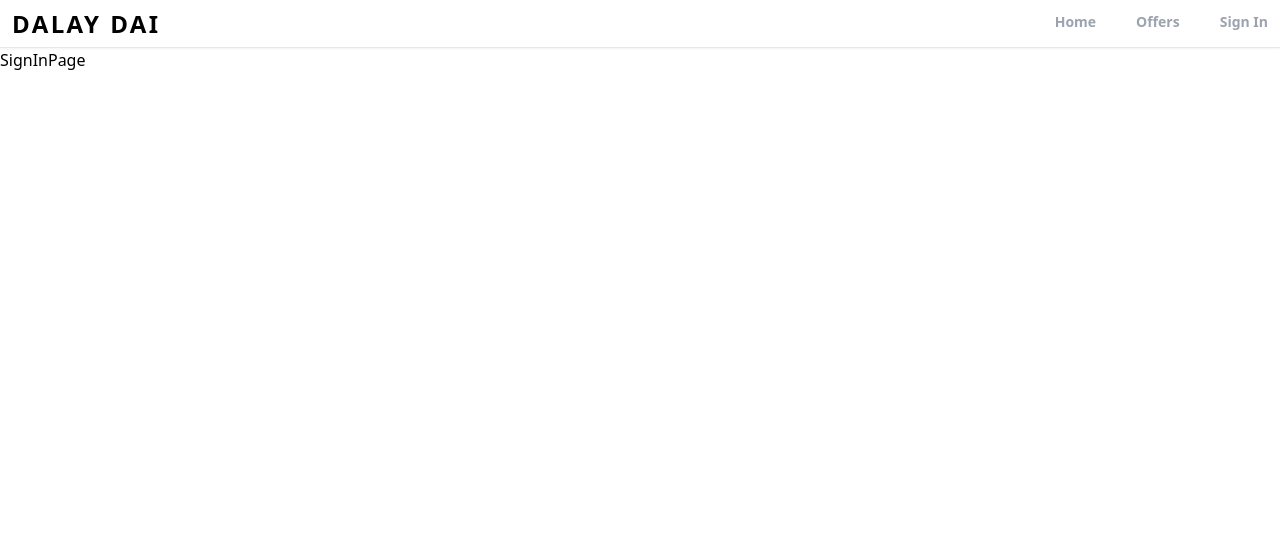
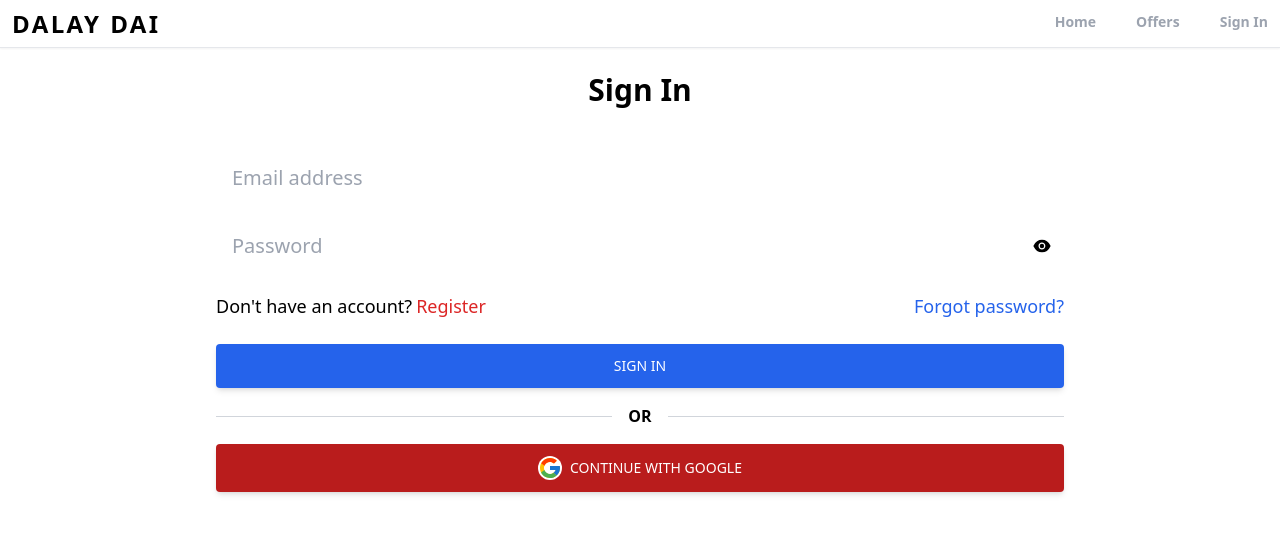
Before and after one commit to nishanbudhathoki2266/talent-hub, a Next.js app in the folder client/: page /signin in a window 1280 px wide. Shown: the top 534 px of the page. Built offline with nearby package versions, Linux system fonts and the light colour scheme.

Commit message:
Created the sign in form

```diff
--- /dev/null
+++ b/client/components/OAuth.jsx
@@ -0,0 +1,13 @@
+import { FcGoogle } from "react-icons/fc";
+
+export default function OAuth() {
+  return (
+    <button
+      type="button"
+      className="flex items-center justify-center w-full bg-red-700 text-white px-7 py-3 uppercase text-sm font-medium hover:bg-red-800 active:bg-red-900 shadow-md hover:shadow-lg active:shadow-lg transition duration-150 ease-in-out rounded"
+    >
+      <FcGoogle className="text-2xl  bg-white rounded-full mr-2" />
+      Continue with Google
+    </button>
+  );
+}
--- a/client/pages/signin/index.js
+++ b/client/pages/signin/index.js
@@ -1,7 +1,91 @@
-import React from "react";
+import { useState } from "react";
+import Link from "next/link";
+import { AiFillEyeInvisible, AiFillEye } from "react-icons/ai";
+import OAuth from "@/components/OAuth";
 
 const SignInPage = () => {
-  return <div>SignInPage</div>;
+  const [showPassword, setShowPassword] = useState(false);
+  const [formData, setFormData] = useState({
+    email: "",
+    password: "",
+  });
+  const { email, password } = formData;
+
+  function onChange(e) {
+    setFormData((prevState) => ({
+      ...prevState,
+      [e.target.id]: e.target.value,
+    }));
+  }
+
+  return (
+    <section className="bg-gray-3">
+      <h1 className="text-3xl text-center mt-6 font-bold">Sign In</h1>
+
+      <div className="px-6 py-12 max-w-4xl mx-auto">
+        <form>
+          <input
+            type="email"
+            id="email"
+            value={email}
+            onChange={onChange}
+            placeholder="Email address"
+            className="mb-6 w-full px-4 py-2 text-xl text-gray-700 bg-white border-gray-300 rounded transition ease-in-out"
+          />
+          <div className="relative mb-6">
+            <input
+              type={showPassword ? "text" : "password"}
+              id="password"
+              value={password}
+              onChange={onChange}
+              placeholder="Password"
+              className="w-full px-4 py-2 text-xl text-gray-700 bg-white border-gray-300 rounded transition ease-in-out"
+            />
+            {showPassword ? (
+              <AiFillEyeInvisible
+                className="absolute right-3 top-3 text-xl cursor-pointer"
+                onClick={() => setShowPassword((prevState) => !prevState)}
+              />
+            ) : (
+              <AiFillEye
+                className="absolute right-3 top-3 text-xl cursor-pointer"
+                onClick={() => setShowPassword((prevState) => !prevState)}
+              />
+            )}
+          </div>
+          <div className="flex justify-between whitespace-nowrap text-sm sm:text-lg">
+            <p className="mb-6">
+              Don't have an account?
+              <Link
+                href="/sign-up"
+                className="text-red-600 hover:text-red-700 transition duration-200 ease-in-out ml-1"
+              >
+                Register
+              </Link>
+            </p>
+            <p>
+              <Link
+                href="/forgot-password"
+                className="text-blue-600 hover:text-blue-800 transition duration-200 ease-in-out"
+              >
+                Forgot password?
+              </Link>
+            </p>
+          </div>
+          <button
+            className="w-full bg-blue-600 text-white px-7 py-3 text-sm font-medium uppercase rounded shadow-md hover:bg-blue-700 transition duration-150 ease-in-out hover:shadow-lg active:bg-blue-800"
+            type="submit"
+          >
+            Sign in
+          </button>
+          <div className="flex items-center  my-4 before:border-t before:flex-1 before:border-gray-300 after:border-t after:flex-1 after:border-gray-300">
+            <p className="text-center font-semibold mx-4">OR</p>
+          </div>
+          <OAuth />
+        </form>
+      </div>
+    </section>
+  );
 };
 
 export default SignInPage;
```
Also changed, not shown: client/package.json (+5 -4 lines), 1 other file (tests, documents, lock files or other folders).
